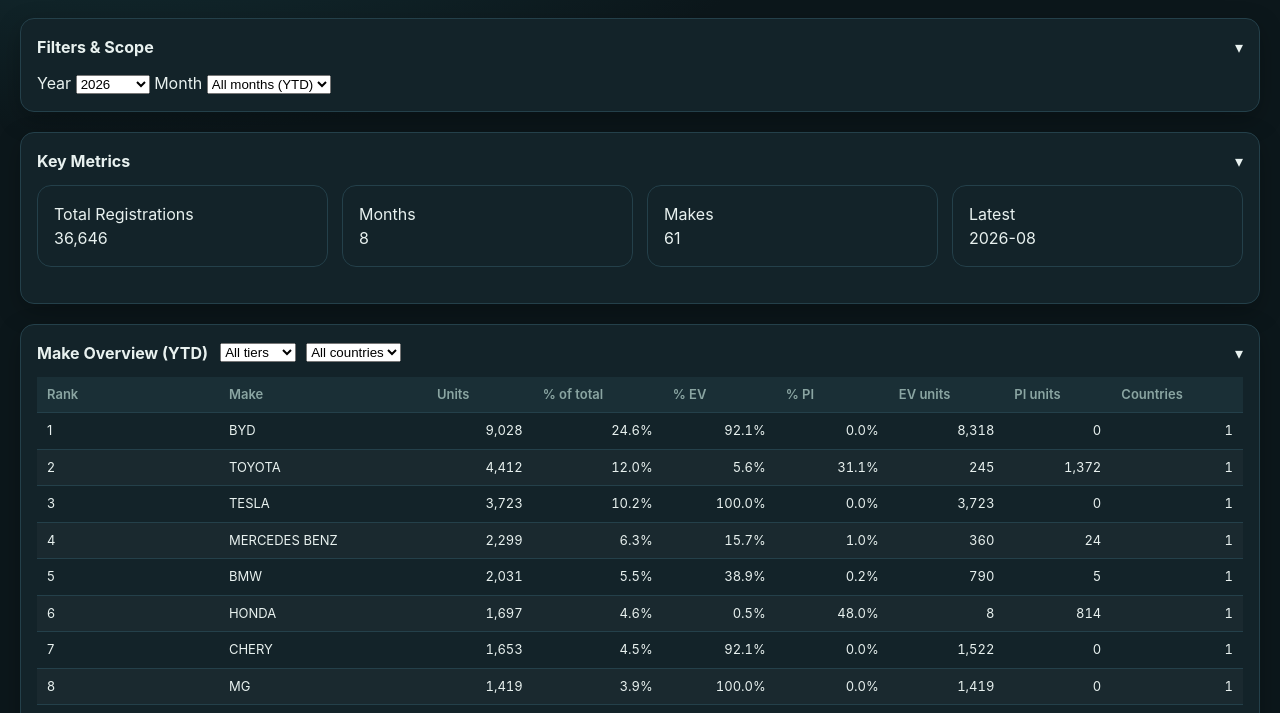
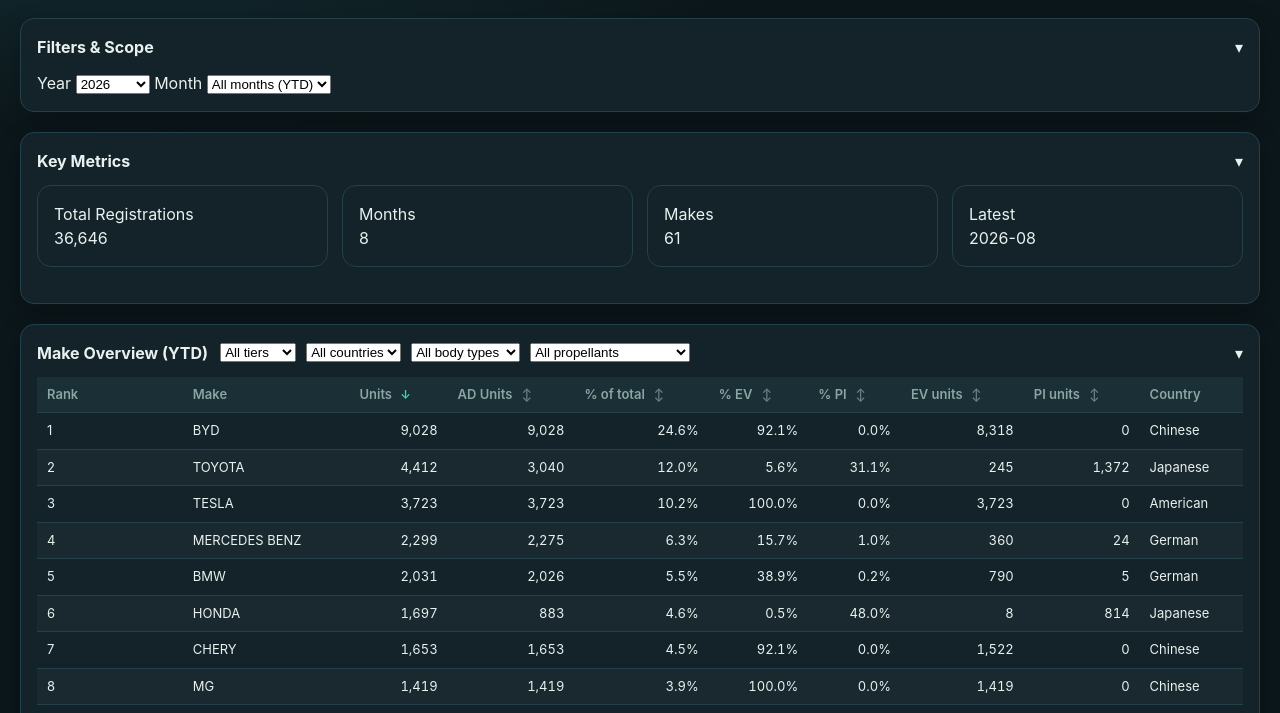
Before and after one commit to songdre123/SGCarData, a plain HTML site: page site/index.html in a window 1280 px wide. Shown: the part 87-800 px from the top of the page. Drawn offline with nearby package versions, Linux system fonts and the light colour scheme.

Commit message:
Front end updates

```diff
--- a/site/app.js
+++ b/site/app.js
@@ -6,6 +6,7 @@ let ALL = [];
 let MONTHS = [];
 let LATEST = "";
 let SCOPE = { year: "__all__", month: "__all__" };
+let OVERVIEW_SORT = { key: "u", direction: "desc" };
 let monthlyChart = null;
 let fuelChart = null;
 let bodyChart = null;
@@ -159,6 +160,34 @@ function initFilters() {
     const countries = [...new Set(ALL.map(r=>r.country).filter(Boolean))].sort();
     countries.forEach(x=>ovc2.add(new Option(x,x)));
     ovc2.addEventListener("change", renderOverview);
+  }
+  const ovBody = $("ovBody");
+  if (ovBody) {
+    const bodyNames = { CPE: "Coupe", HB: "Hatchback", MPV: "MPV", SDN: "Sedan", STW: "Station Wagon", SUV: "SUV" };
+    [...new Set(ALL.map(r=>r.body).filter(Boolean))].sort().forEach((body) => {
+      ovBody.add(new Option(bodyNames[body] || body, body));
+    });
+    ovBody.addEventListener("change", renderOverview);
+  }
+  const ovFuel = $("ovFuel");
+  if (ovFuel) {
+    [...new Set(ALL.map(r=>r.fuel).filter(Boolean))].sort().forEach((fuel) => {
+      ovFuel.add(new Option(fuel, fuel));
+    });
+    ovFuel.addEventListener("change", renderOverview);
+  }
+  const overviewTable = $("overviewTable");
+  if (overviewTable) {
+    overviewTable.tHead.addEventListener("click", (event) => {
+      const button = event.target.closest("[data-overview-sort]");
+      if (!button) return;
+      const key = button.dataset.overviewSort;
+      OVERVIEW_SORT = {
+        key,
+        direction: OVERVIEW_SORT.key === key && OVERVIEW_SORT.direction === "desc" ? "asc" : "desc",
+      };
+      renderOverview();
+    });
   }
 }
 
@@ -482,20 +511,34 @@ function renderOverview() {
   if (ovy !== "__all__") rows = rows.filter(r=>r.m.slice(0,4)===ovy);
   const ovt = $("ovTier") ? $("ovTier").value : "__all__";
   const ovc = $("ovCountry") ? $("ovCountry").value : "__all__";
+  const ovBody = $("ovBody") ? $("ovBody").value : "__all__";
+  const ovFuel = $("ovFuel") ? $("ovFuel").value : "__all__";
   const totals = {};
   rows.forEach(r=>{
     if (ovt !== "__all__" && r.tier !== ovt) return;
     if (ovc !== "__all__" && r.country !== ovc) return;
-    totals[r.make] = totals[r.make] || {u:0,ev:0,pi:0,countries:new Set()};
+    if (ovBody !== "__all__" && r.body !== ovBody) return;
+    if (ovFuel !== "__all__" && r.fuel !== ovFuel) return;
+    totals[r.make] = totals[r.make] || {u:0,ad:0,ev:0,pi:0,countries:new Set()};
     totals[r.make].u += (r.u||0);
+    if (r.importer==="AMD") totals[r.make].ad += (r.u||0);
     if (r.fuel==="Electric") totals[r.make].ev += (r.u||0);
     if (r.importer==="PI") totals[r.make].pi += (r.u||0);
     if (r.country) totals[r.make].countries.add(r.country);
   });
   const grand = Object.values(totals).reduce((s,x)=>s+x.u,0);
-  const list = Object.entries(totals).map(([k,v])=>({make:k,u:v.u,ev:v.ev,pi:v.pi,c:v.countries.size,pct:grand? (v.u/grand*100):0,pctEv:v.u? (v.ev/v.u*100):0,pctPi:v.u?(v.pi/v.u*100):0})).sort((a,b)=>b.u-a.u);
+  const list = Object.entries(totals).map(([k,v])=>({make:k,u:v.u,ad:v.ad,ev:v.ev,pi:v.pi,c:[...v.countries].sort().join(", "),pct:grand? (v.u/grand*100):0,pctEv:v.u? (v.ev/v.u*100):0,pctPi:v.u?(v.pi/v.u*100):0}));
+  const direction = OVERVIEW_SORT.direction === "asc" ? 1 : -1;
+  list.sort((a, b) => direction * (a[OVERVIEW_SORT.key] - b[OVERVIEW_SORT.key]) || a.make.localeCompare(b.make));
+  $("overviewTable").querySelectorAll("[data-overview-sort]").forEach((button) => {
+    const key = button.dataset.overviewSort;
+    const active = key === OVERVIEW_SORT.key;
+    button.textContent = active ? (OVERVIEW_SORT.direction === "asc" ? "↑" : "↓") : "↕";
+    button.setAttribute("aria-label", `Sort ${active && OVERVIEW_SORT.direction === "desc" ? "ascending" : "descending"} by ${button.dataset.sortLabel}`);
+    button.setAttribute("aria-pressed", String(active));
+  });
   pagedTable(document.getElementById("overviewTable"), list, [
-    { get: (x, i) => i + 1 }, { get: x => x.make }, { get: x => x.u, num: 1, sum: 1 }, { get: x => x.pct, num: 1, sum: 1, dec: 1, suf: "%" },
+    { get: (x, i) => i + 1 }, { get: x => x.make }, { get: x => x.u, num: 1, sum: 1 }, { get: x => x.ad, num: 1, sum: 1 }, { get: x => x.pct, num: 1, sum: 1, dec: 1, suf: "%" },
     { get: x => x.pctEv, num: 1, dec: 1, suf: "%" }, { get: x => x.pctPi, num: 1, dec: 1, suf: "%" },
-    { get: x => x.ev, num: 1, sum: 1 }, { get: x => x.pi, num: 1, sum: 1 }, { get: x => x.c, num: 1 }], { reset: true });
+    { get: x => x.ev, num: 1, sum: 1 }, { get: x => x.pi, num: 1, sum: 1 }, { get: x => x.c }], { reset: true });
 }
--- a/site/index.html
+++ b/site/index.html
@@ -75,12 +75,22 @@
         </label>
         <select id="ovTier"><option value="__all__">All tiers</option></select>
         <select id="ovCountry"><option value="__all__">All countries</option></select>
+        <select id="ovBody"><option value="__all__">All body types</option></select>
+        <select id="ovFuel"><option value="__all__">All propellants</option></select>
       </div>
     </summary>
     <div class="table-wrap">
       <table id="overviewTable">
         <thead><tr>
-          <th>Rank</th><th>Make</th><th>Units</th><th>% of total</th><th>% EV</th><th>% PI</th><th>EV units</th><th>PI units</th><th>Countries</th>
+          <th>Rank</th><th>Make</th>
+          <th>Units <button class="sort-arrow" type="button" data-overview-sort="u" data-sort-label="Units" aria-label="Sort by Units" aria-pressed="true">↓</button></th>
+          <th>AD Units <button class="sort-arrow" type="button" data-overview-sort="ad" data-sort-label="AD Units" aria-label="Sort by AD Units" aria-pressed="false">↕</button></th>
+          <th>% of total <button class="sort-arrow" type="button" data-overview-sort="pct" data-sort-label="% of total" aria-label="Sort by % of total" aria-pressed="false">↕</button></th>
+          <th>% EV <button class="sort-arrow" type="button" data-overview-sort="pctEv" data-sort-label="% EV" aria-label="Sort by % EV" aria-pressed="false">↕</button></th>
+          <th>% PI <button class="sort-arrow" type="button" data-overview-sort="pctPi" data-sort-label="% PI" aria-label="Sort by % PI" aria-pressed="false">↕</button></th>
+          <th>EV units <button class="sort-arrow" type="button" data-overview-sort="ev" data-sort-label="EV units" aria-label="Sort by EV units" aria-pressed="false">↕</button></th>
+          <th>PI units <button class="sort-arrow" type="button" data-overview-sort="pi" data-sort-label="PI units" aria-label="Sort by PI units" aria-pressed="false">↕</button></th>
+          <th>Country</th>
         </tr></thead>
         <tbody></tbody>
       </table>
@@ -184,7 +194,7 @@
 
 <script src="https://cdn.jsdelivr.net/npm/chart.js@4.4.1/dist/chart.umd.min.js"></script>
 <script src="ui.js"></script>
-<script src="app.js?v=4"></script>
+<script src="app.js?v=8"></script>
 <script>
 // hamburger responsive fix
 (function(){
--- a/site/styles.css
+++ b/site/styles.css
@@ -134,6 +134,28 @@ th, td {
   white-space: nowrap;
 }
 th { color: var(--muted); font-weight: 600; position: sticky; top: 0; background: var(--panel); }
+.sort-arrow {
+  display: inline-grid;
+  place-items: center;
+  width: 18px;
+  height: 18px;
+  margin-left: 2px;
+  padding: 0;
+  border: 0;
+  border-radius: 4px;
+  background: transparent;
+  color: var(--muted);
+  font: inherit;
+  font-size: 12px;
+  line-height: 1;
+  opacity: .7;
+  vertical-align: middle;
+  cursor: pointer;
+}
+.sort-arrow:hover,
+.sort-arrow[aria-pressed="true"] { color: var(--accent); opacity: 1; }
+.sort-arrow:hover { background: rgba(61, 219, 176, .08); }
+.sort-arrow:focus-visible { outline: 1px solid var(--accent); outline-offset: 1px; }
 tbody tr:hover { background: var(--panel-2); }
 .table-note { color: var(--muted); font-size: 12px; margin: 10px 0 0; }
 
```
Also changed, not shown: 1 other file.
